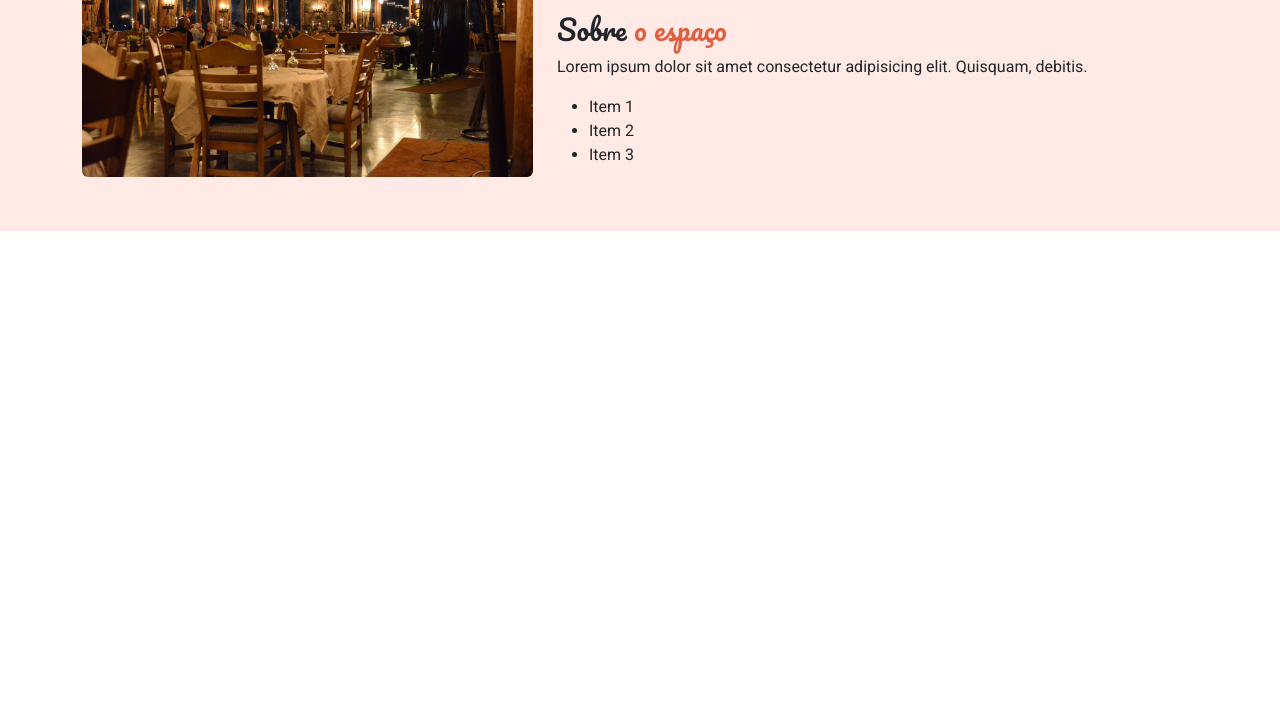
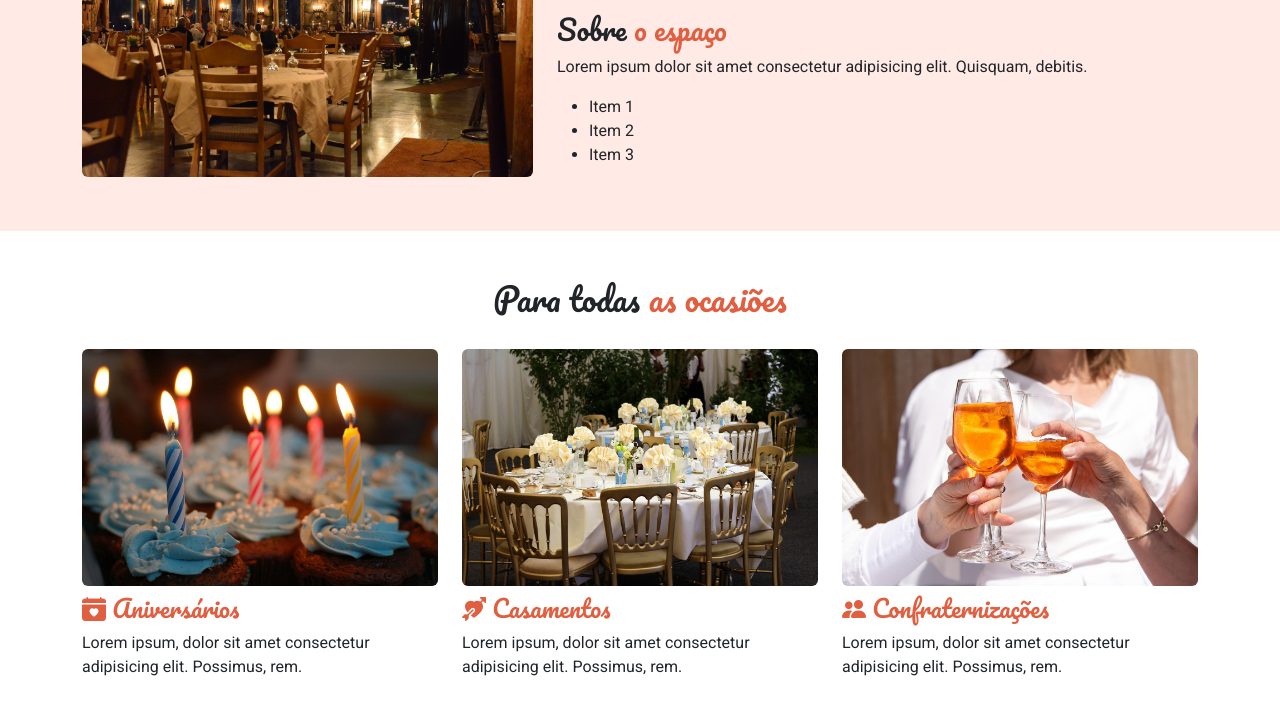
Before and after one commit to Yaguera/Ebac-FullStack-Python, a plain HTML site: page index.html in a window 1280 px wide. Shown: the part 748-1462 px from the top of the page. Before the commit the page ends 979 px from the top, so only its background shows below. Drawn offline with nearby package versions, Linux system fonts and the light colour scheme.

Commit message:
Adicionado a section de eventos

```diff
--- a/index.html
+++ b/index.html
@@ -5,12 +5,12 @@
     <meta charset="UTF-8">
     <meta name="viewport" content="width=device-width, initial-scale=1.0">
     <title>Document</title>
-    <link href="https://cdn.jsdelivr.net/npm/bootstrap@5.3.2/dist/css/bootstrap.min.css" rel="stylesheet"
-        integrity="sha384-T3c6CoIi6uLrA9TneNEoa7RxnatzjcDSCmG1MXxSR1GAsXEV/Dwwykc2MPK8M2HN" crossorigin="anonymous">
     <link rel="preconnect" href="https://fonts.googleapis.com">
     <link rel="preconnect" href="https://fonts.gstatic.com" crossorigin>
     <link href="https://fonts.googleapis.com/css2?family=Pacifico&family=Roboto:wght@400;700&display=swap"
-        rel="stylesheet">
+    rel="stylesheet">
+    <link href="https://cdn.jsdelivr.net/npm/bootstrap@5.3.2/dist/css/bootstrap.min.css" rel="stylesheet"
+        integrity="sha384-T3c6CoIi6uLrA9TneNEoa7RxnatzjcDSCmG1MXxSR1GAsXEV/Dwwykc2MPK8M2HN" crossorigin="anonymous">
     <link rel="stylesheet" href="https://cdn.jsdelivr.net/npm/bootstrap-icons@1.11.2/font/bootstrap-icons.min.css">
     <link rel="stylesheet" href="main.css">
 </head>
@@ -31,7 +31,7 @@
                         </a>
                     </li>
                     <li class="nav-item fw-bold">
-                        <a class="nav-link" href="">
+                        <a class="nav-link" href="#eventos">
                             <i class="bi bi-calendar-check me-1"></i>
                             Eventos
                         </a>
@@ -86,11 +86,11 @@
                                 class="d-block w-100 rounded">
                         </div>
                         <div class="col-7">
-                            <h2 class="section-title">Sobre <span>o restaurante</span></h2>
+                            <h2 class="section-title">Sobre <span class="text-colored">o restaurante</span></h2>
                             <p>Lorem ipsum dolor sit amet consectetur adipisicing elit. Aliquid dolore doloribus soluta
                                 pariatur dolorum consectetur ut accusantium quasi magnam laudantium placeat deleniti
                                 distinctio obcaecati, perspiciatis est optio aut impedit sapiente?</p>
-                            <h3 class="section-title">Sobre <span>o espaço</span></h3>
+                            <h3 class="section-title">Sobre <span class="text-colored">o espaço</span></h3>
                             <p>Lorem ipsum dolor sit amet consectetur adipisicing elit. Quisquam, debitis.</p>
                             <ul>
                                 <li>Item 1</li>
@@ -102,6 +102,39 @@
                 </div>
             </div>
         </section>
+        <section id="eventos" class="pt-5 pb-5">
+            <div class="container">
+                <div class="row">
+                    <h2 class="section-title text-center">Para todas <span class="text-colored"> as ocasiões</span></h2>
+                </div>
+                <div class="row mt-4">
+                    <div class="col-md-4">
+                        <img src="images/eventos/aniversario.jpg" alt="" class="d-block w-100 rounded mb-2">
+                        <h3 class="section-title text-colored fs-4">
+                            <i class="bi bi-calendar-heart-fill"></i>
+                            Aniversários
+                        </h3>
+                        <p>Lorem ipsum, dolor sit amet consectetur adipisicing elit. Possimus, rem.</p>
+                    </div>
+                    <div class="col-md-4">
+                        <img src="images/eventos/casamento.jpg" alt="" class="d-block w-100 rounded mb-2">
+                        <h3 class="section-title text-colored fs-4 ">
+                            <i class="bi bi-arrow-through-heart-fill"></i>
+                            Casamentos
+                        </h3>
+                        <p>Lorem ipsum, dolor sit amet consectetur adipisicing elit. Possimus, rem.</p>
+                    </div>
+                    <div class="col-md-4">
+                        <img src="images/eventos/confraternizacoes.jpg" alt="" class="d-block w-100 rounded mb-2">
+                        <h3 class="section-title text-colored fs-4 ">
+                            <i class="bi bi-people-fill"></i>
+                            Confraternizações
+                        </h3>
+                        <p>Lorem ipsum, dolor sit amet consectetur adipisicing elit. Possimus, rem.</p>
+                    </div>
+                </div>
+            </div>
+        </section>
     </div>
     <script src="https://cdn.jsdelivr.net/npm/bootstrap@5.3.2/dist/js/bootstrap.bundle.min.js"
         integrity="sha384-C6RzsynM9kWDrMNeT87bh95OGNyZPhcTNXj1NW7RuBCsyN/o0jlpcV8Qyq46cDfL"
--- a/main.css
+++ b/main.css
@@ -37,11 +37,12 @@ body {
     font-family: Pacifico, cursive;
 }
 
-.section-title span {
-    color: #e15f41;
-}
 
-img {
+#sobre-o-restaurante img {
     width: 100%;
 
 }
+
+.text-colored{
+    color: #e15f41;
+}
```
